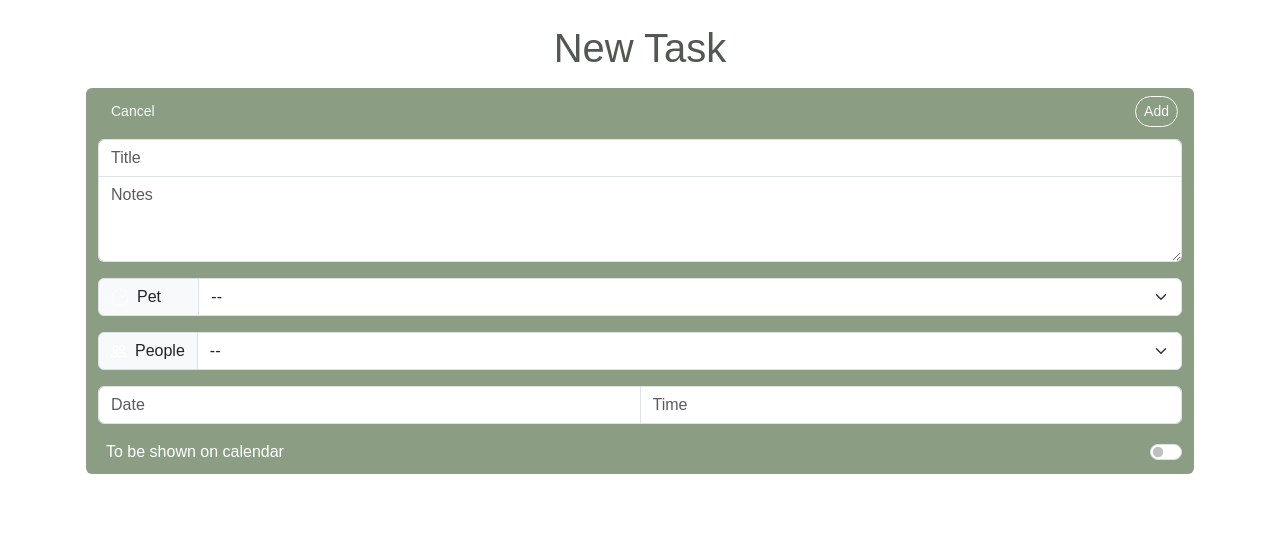
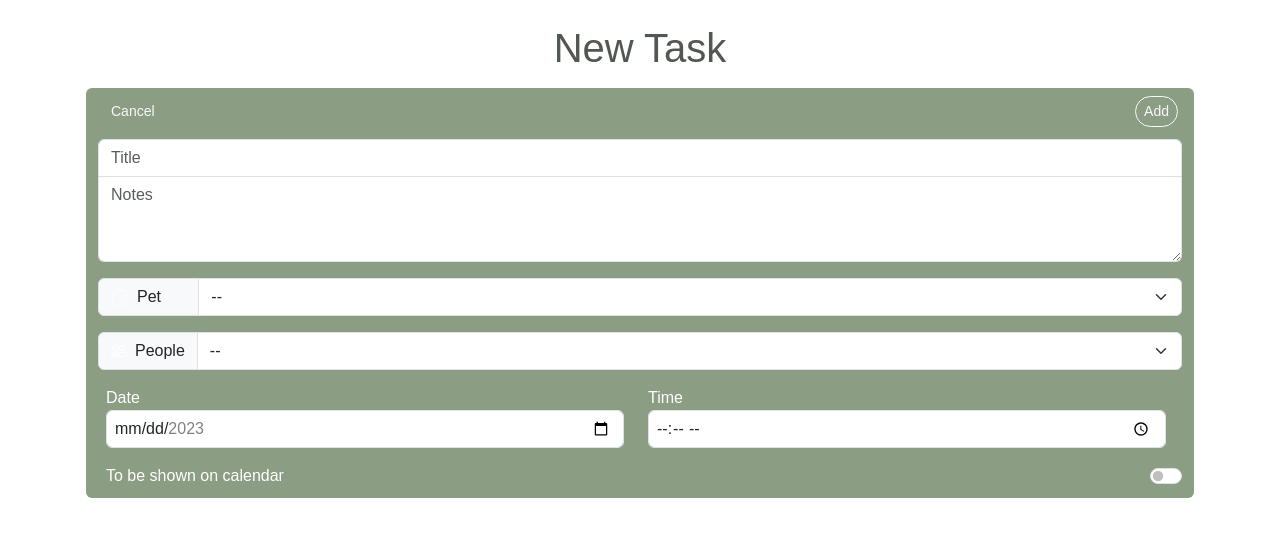
Before and after one commit to brandonhjh/PawfectPals, a Vue app in the folder pawfectpal-frontend/: page /task in a window 1280 px wide. Shown: the top 536 px of the page. Built offline with nearby package versions, Linux system fonts and the light colour scheme; no server answers.

Commit message:
added date and time picker for new task

```diff
--- a/pawfectpal-frontend/src/views/Task-view.vue
+++ b/pawfectpal-frontend/src/views/Task-view.vue
@@ -38,9 +38,28 @@
                     <option value="Justin">Justin</option>
                 </select>
             </div>
-            <div class="input-group mb-3">
-                <input type="text" class="form-control" id="taskDate" placeholder="Date">
-                <input type="text" class="form-control input-space" id="taskTime" placeholder="Time">
+            <div class="row mb-3 ">
+                <div class="col-6 form-group ">
+                    <label for="exampleInput2" class="mx-1 px-1" > Date </label>
+                    <input
+                    type="date"
+                    id="start"
+                    class="col-6 form-control ms-2 ps-2"
+                    min="2023-01-01"
+                    max="2023-12-31"
+                    >
+                </div>
+                <div class="col-6 form-group ">
+                    <label for="timePicker" class="mx-1 px-1" > Time </label>
+                    <input
+                    type="time"
+                    id="start"
+                    class="col-6 form-control ms-2 ps-2"
+
+                    >
+                </div>
+
+
             </div>
             <div class="ms-3 p-0 px-1 form-check form-switch">
                 <label class="form-check-label" for="taskCalendar">To be shown on calendar</label>
```
